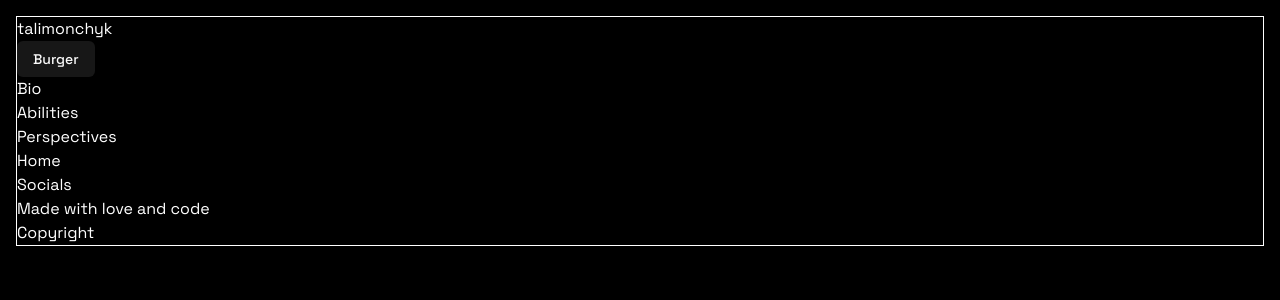
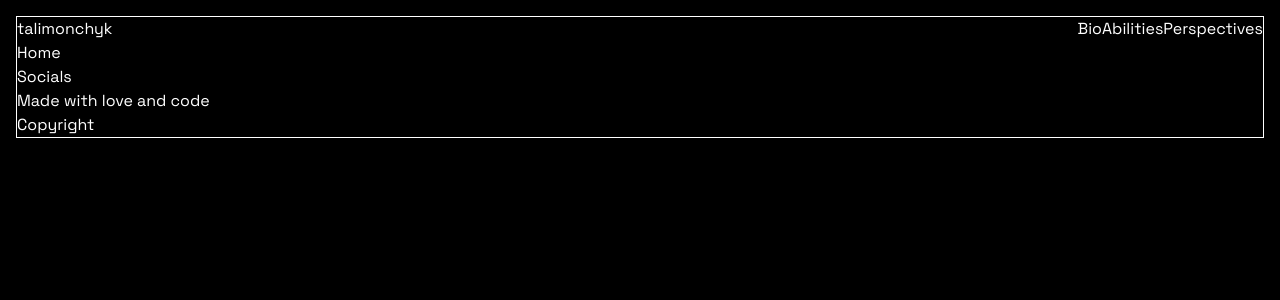
Before and after one commit to diletant93/portfolio, a React (Vite) app: page / in a window 1280 px wide. Shown: the top 300 px of the page. Built offline with nearby package versions, Linux system fonts and the light colour scheme.

Commit message:
navitem: content, no styles nor functionality

```diff
--- a/src/layouts/header/Burger.tsx
+++ b/src/layouts/header/Burger.tsx
@@ -2,7 +2,7 @@ import { Button } from "@/components/ui/button";
 
 export default function Burger() {
   return (
-    <Button>
+    <Button className="sm:hidden">
        Burger
     </Button>
   );
--- a/src/layouts/header/Header.tsx
+++ b/src/layouts/header/Header.tsx
@@ -3,9 +3,9 @@ import Navigation from "./Navigation";
 
 export default function Header() {
   return (
-    <div>
+    <header className="flex justify-between">
        <Logo/>
        <Navigation/>
-    </div>
+    </header>
   );
 }
--- a/src/layouts/header/NavigationItem.tsx
+++ b/src/layouts/header/NavigationItem.tsx
@@ -1,9 +1,12 @@
 import { navigationItemType } from "@/constants/navigationItems";
+import { Link } from "react-router-dom";
 
 export default function NavigationItem({item} : {item:navigationItemType }) {
   return (
-    <div>
-       {item.label}
-    </div>
+    <li>
+       <Link to={item.path}>
+        {item.label}
+       </Link>
+    </li>
   );
 }
--- a/src/layouts/header/NavivationList.tsx
+++ b/src/layouts/header/NavivationList.tsx
@@ -3,10 +3,12 @@ import NavigationItem from "./NavigationItem";
 
 export default function NavivationList() {
   return (
-    <div>
-       {navigationItems.map((item:navigationItemType)=>{
-        return <NavigationItem item={item}/>
-       })}
-    </div>
+    <nav className="hidden sm:block">
+        <ul className="flex">
+        {navigationItems.map((item:navigationItemType)=>{
+            return <NavigationItem item={item}/>
+        })}
+        </ul>
+    </nav>
   );
 }
```
Also changed, not shown: src/constants/navigationItems.ts (+7 -1 lines), 1 other file (tests, documents, lock files or other folders).
